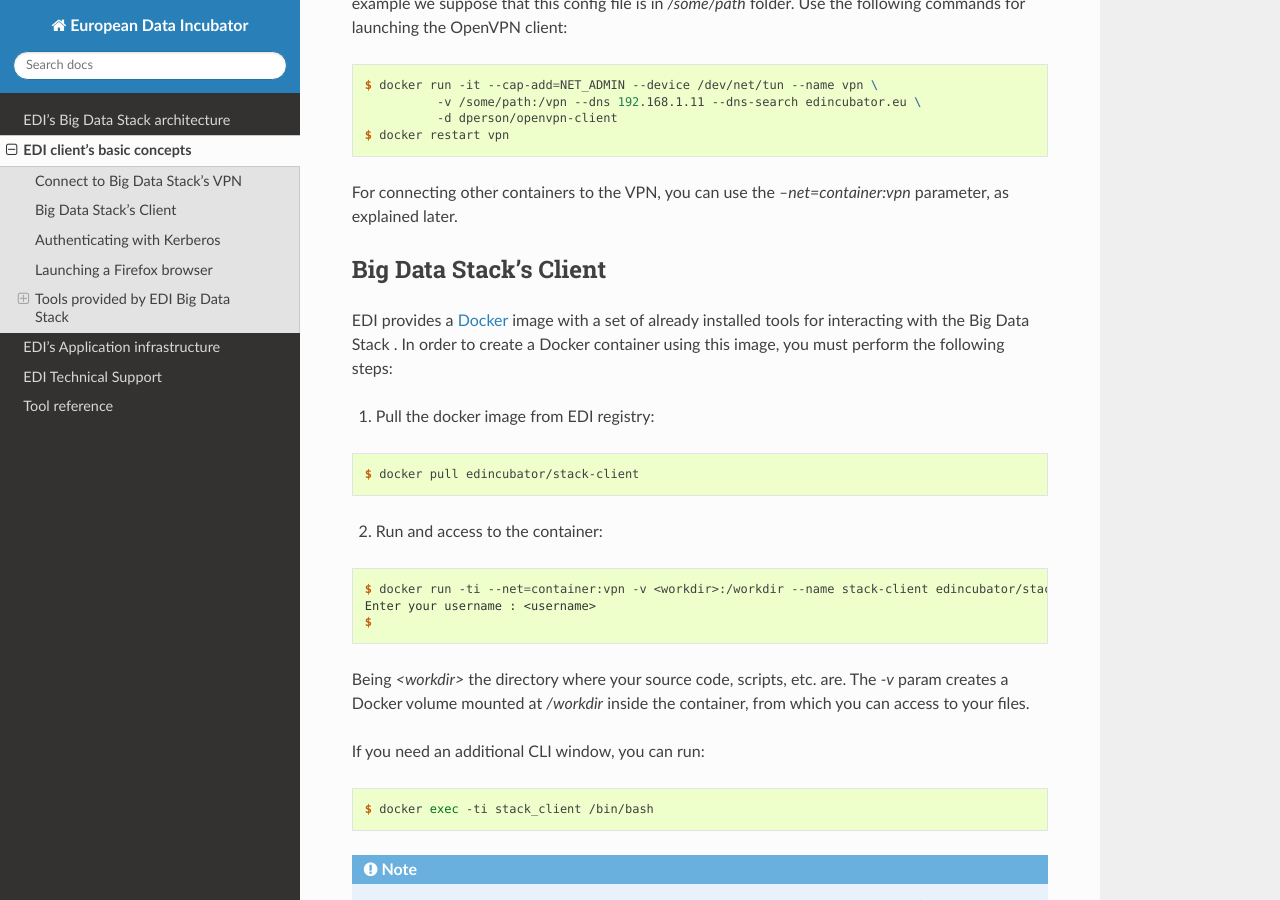
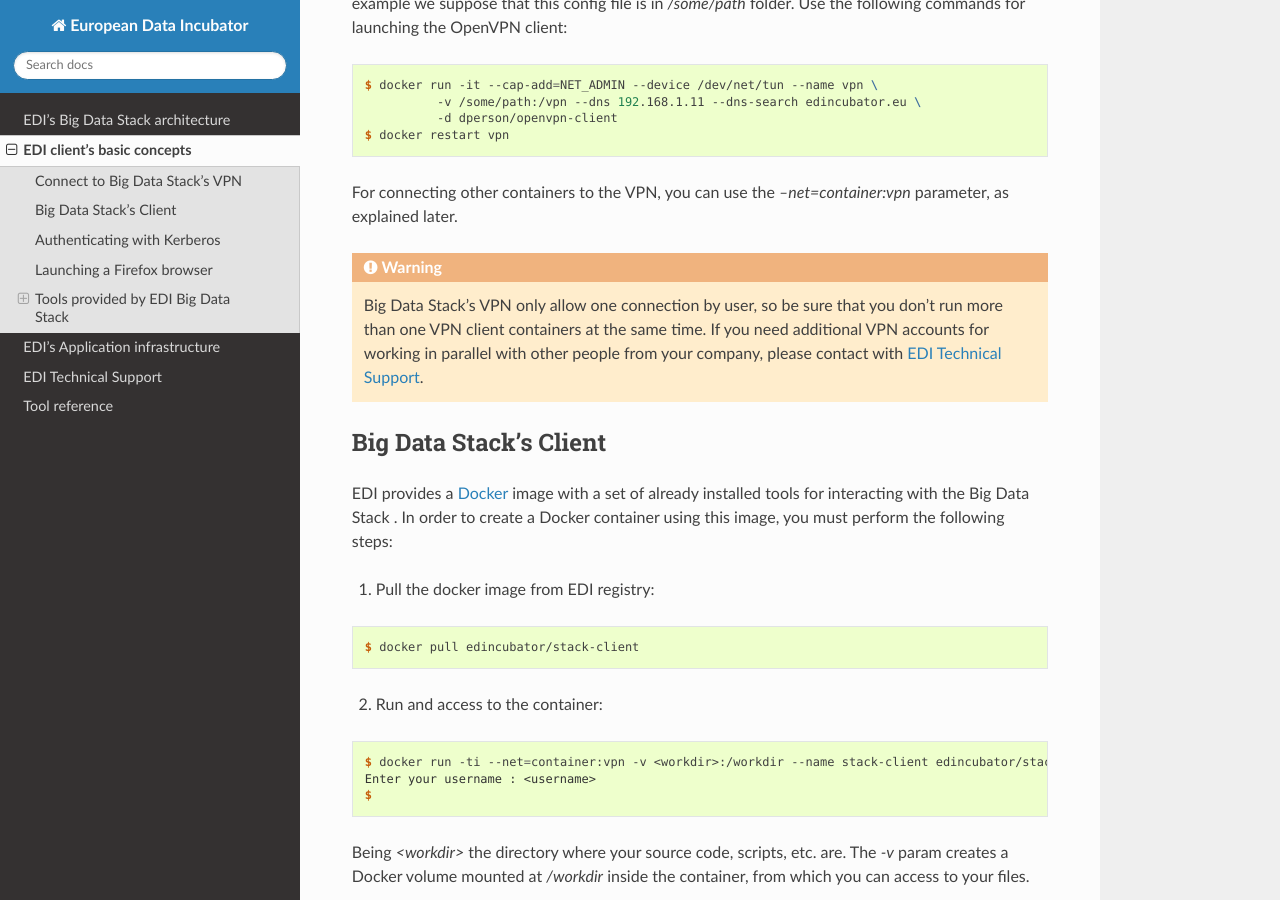
Before and after one commit to edincubator/edi-doc, a Sphinx documentation site: the page built from source/big-data-stack/basic-concepts.rst, in a window 1280 px wide and 900 px high, scrolled down 488 px. Built offline with Sphinx 7.4.7 and the Read the Docs theme 2.0.0, drawn with Linux system fonts in a browser that asks for light colours.

Commit message:
Adding warning about multiple connections to VPN

```diff
--- a/source/big-data-stack/basic-concepts.rst
+++ b/source/big-data-stack/basic-concepts.rst
@@ -30,6 +30,13 @@
 
 For connecting other containers to the VPN, you can use the `--net=container:vpn`
 parameter, as explained later.
+
+.. warning::
+
+  Big Data Stack's VPN only allow one connection by user, so be sure that you
+  don't run more than one VPN client containers at the same time. If you need
+  additional VPN accounts for working in parallel with other people from your
+  company, please contact with :ref:`technical-support`.
 
 Big Data Stack's Client
 -----------------------
```
